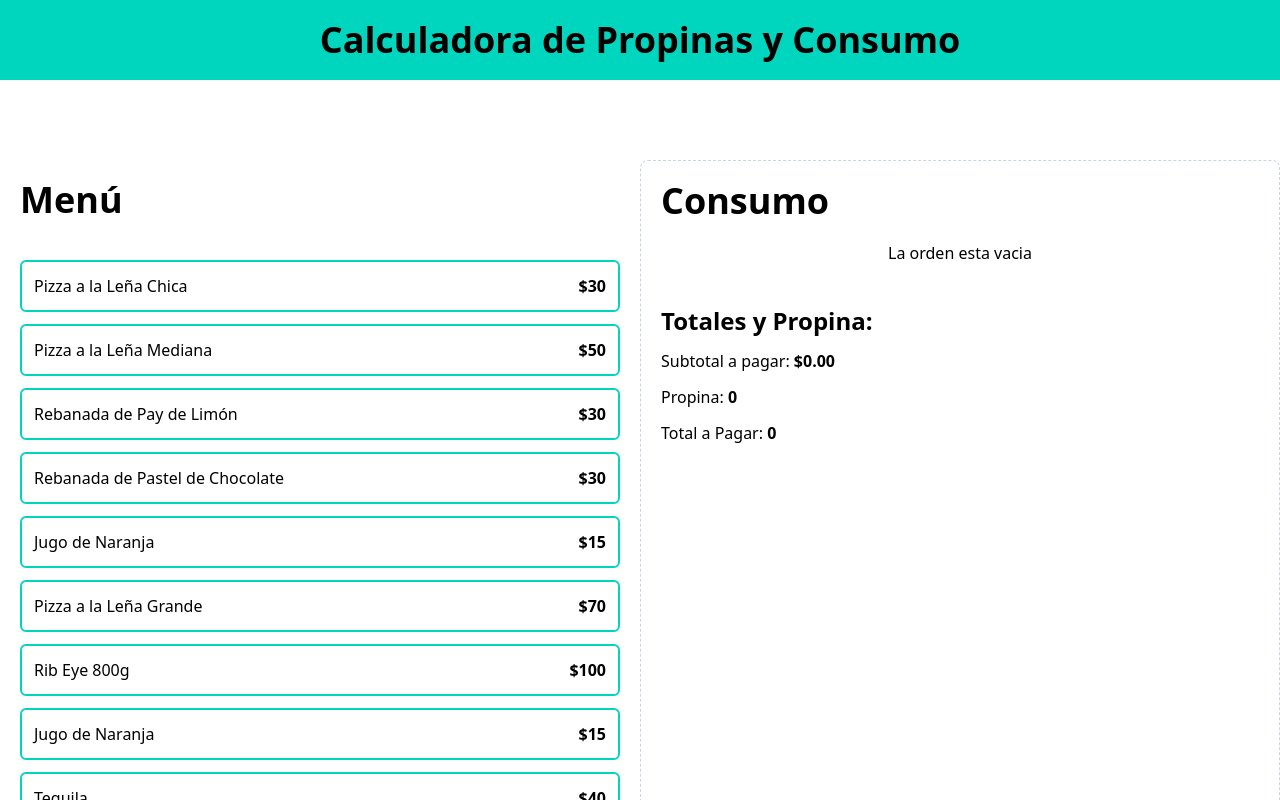
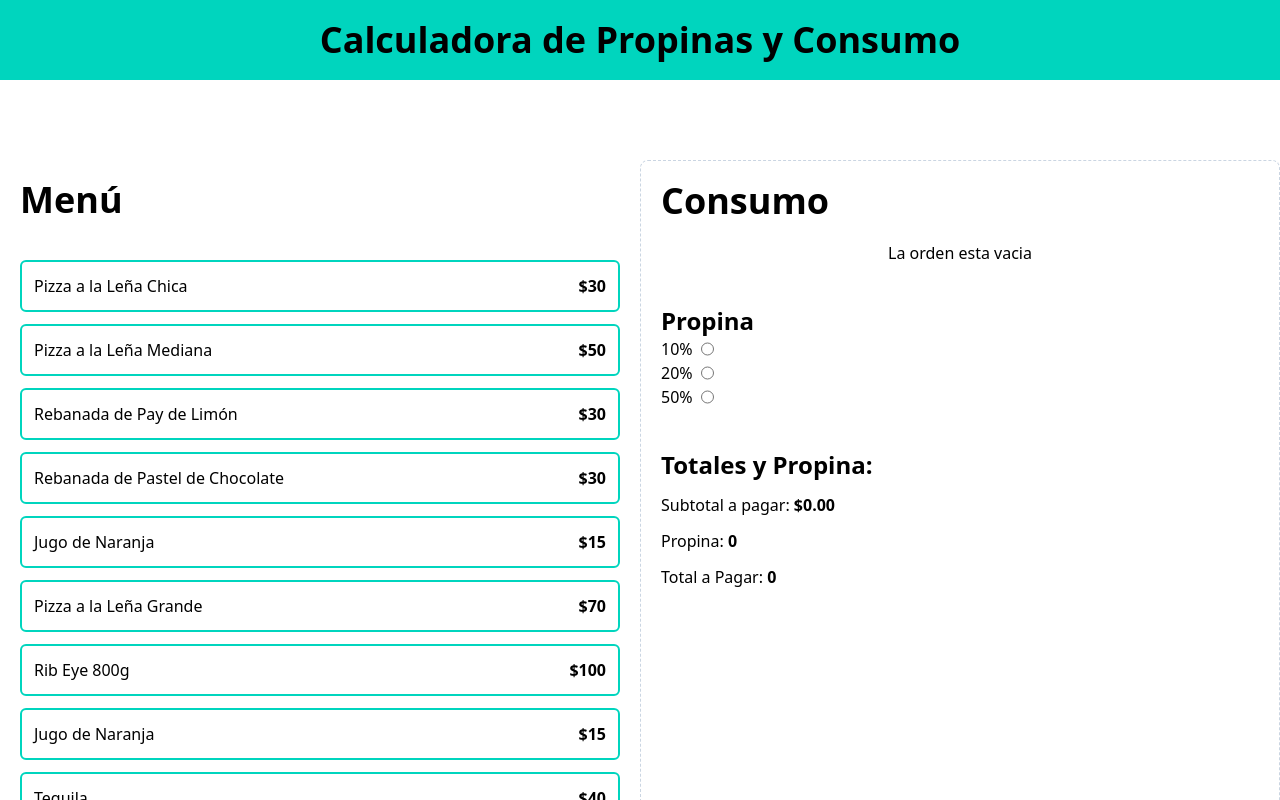
Before and after one commit to bmenc/calculadora_propinas, a React (Vite) app: page / in a window 1280 px wide. Shown: the top 800 px of the page. Built offline with nearby package versions, Linux system fonts and the light colour scheme.

Commit message:
123. Primeros pasos con las propinas

```diff
--- a/src/App.tsx
+++ b/src/App.tsx
@@ -1,6 +1,7 @@
 import MenuItem from "./components/MenuItem";
 import OrderContents from "./components/OrderContents";
 import OrderTotals from "./components/OrderTotals"
+import TipPercentageForm from "./components/TipPercentageForm";
 import { menuItems } from "./data/db";
 import useOrder from "./hooks/useOrder";
 
@@ -31,6 +32,9 @@
             order={order}
             removeItem={removeItem}
           />
+
+            <TipPercentageForm/>
+
           <OrderTotals
             order={order}
           />
--- /dev/null
+++ b/src/components/TipPercentageForm.tsx
@@ -0,0 +1,38 @@
+const tipOptions = [
+    {
+        id: 'tip-10',
+        value: .10,
+        label: '10%'
+    },
+    {
+        id: 'tip-20',
+        value: .20,
+        label: '20%'
+    },
+    {
+        id: 'tip-50',
+        value: .50,
+        label: '50%'
+    },
+]
+
+export default function TipPercentageForm() {
+    return (
+        <div>
+            <h3 className="font-black text-2xl">Propina</h3>
+            <form>
+                {tipOptions.map(tip => (
+                    <div key={tip.id} className="flex gap-2">
+                        <label htmlFor={tip.id}>{tip.label}</label>
+                        <input
+                            id={tip.id}
+                            type="radio"
+                            name="tip"
+                            value={tip.value}
+                        />
+                    </div>
+                ))}
+            </form>
+        </div>
+    )
+}
```
